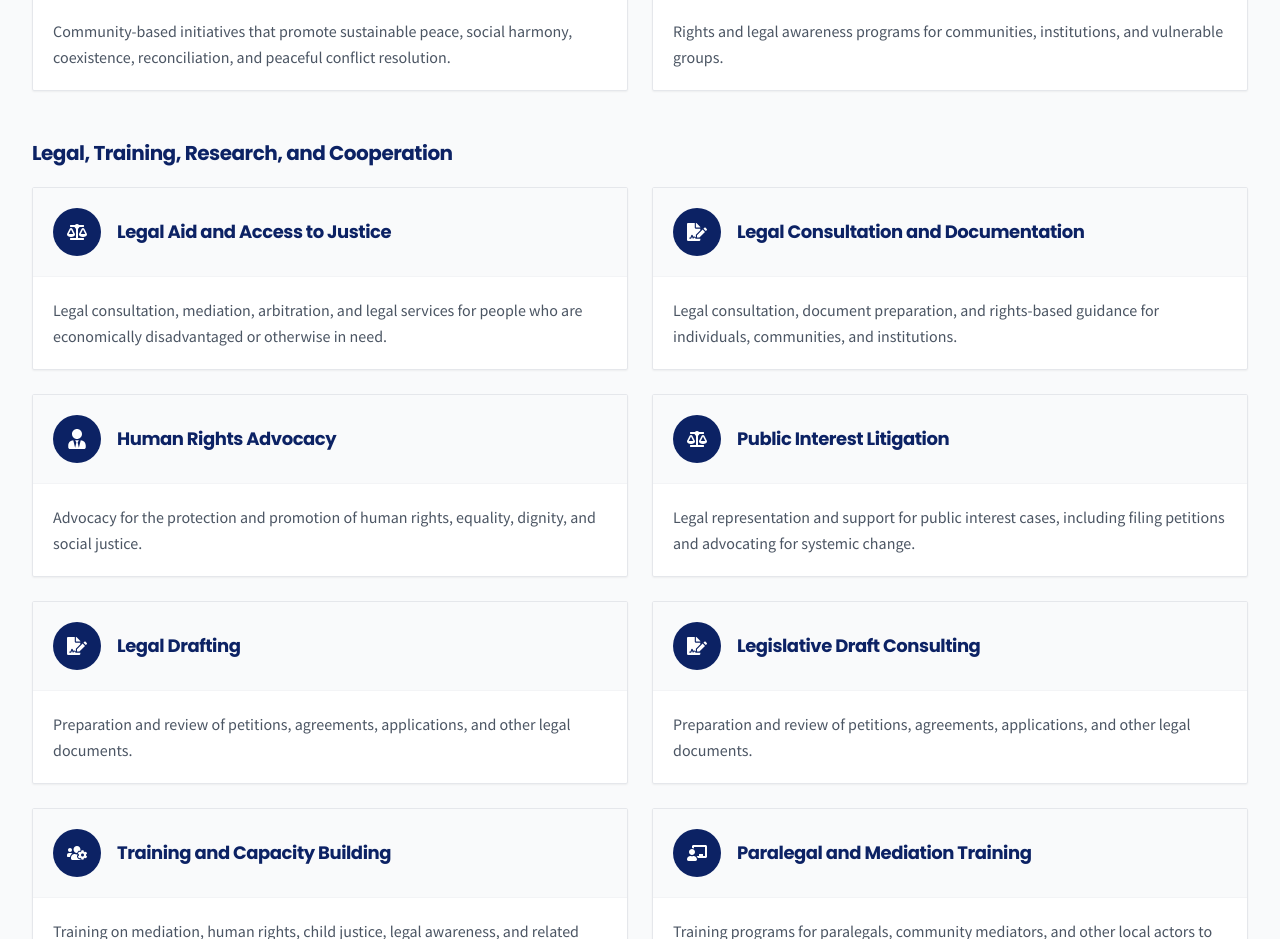
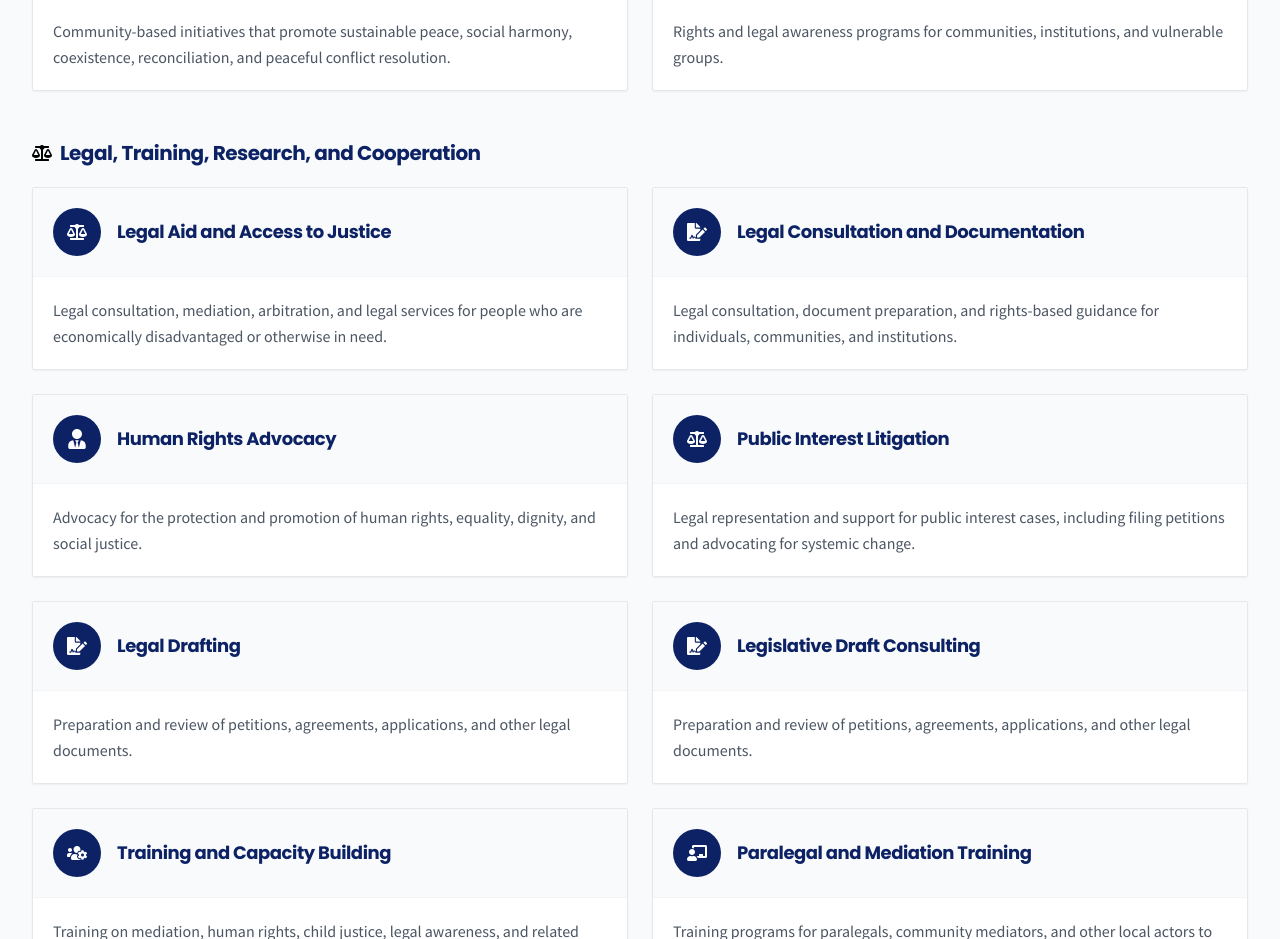
Before and after one commit to AbaeNeupane/REPC-Nepal, a React (Vite) app: page /services in a window 1280 px wide. Shown: the part 1060-1999 px from the top of the page. Built offline with nearby package versions, Linux system fonts and the light colour scheme.

Commit message:
balance icon on service 2

```diff
--- a/src/pages/Services.jsx
+++ b/src/pages/Services.jsx
@@ -97,9 +97,12 @@ const Services = () => {
 
         {/* Legal, training, research, and cooperation */}
         <section className="mb-12">
-          <h2 className={`text-xl font-bold text-navy mb-5 ${lang === 'np' ? 'font-nepali' : ''}`}>
-            {t('Legal, Training, Research, and Cooperation', 'कानुनी सेवा, तालिम, अनुसन्धान तथा सहकार्य')}
-          </h2>
+          <div className="flex items-center gap-2 mb-5">
+            <FaBalanceScale className="text-black" size={20} />
+            <h2 className={`text-xl font-bold text-navy ${lang === 'np' ? 'font-nepali' : ''}`}>
+              {t('Legal, Training, Research, and Cooperation', 'कानुनी सेवा, तालिम, अनुसन्धान तथा सहकार्य')}
+            </h2>
+          </div>
           <div className="grid grid-cols-1 md:grid-cols-2 gap-6">
             {legalServices.map((svc, i) => <ServiceCard key={i} svc={svc} lang={lang} />)}
           </div>
```
Also changed, not shown: public/images/certificates/README.txt (deleted).
